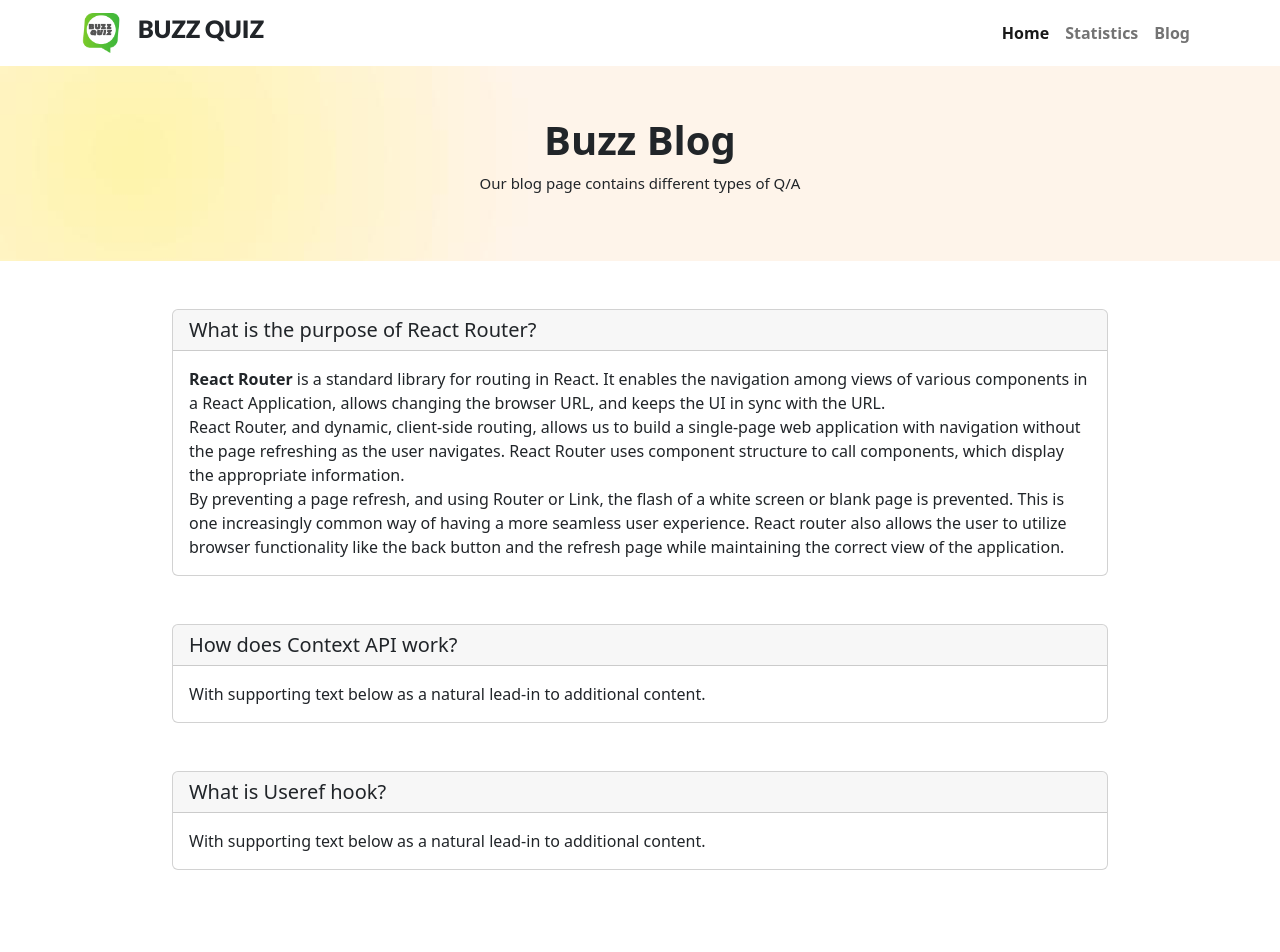
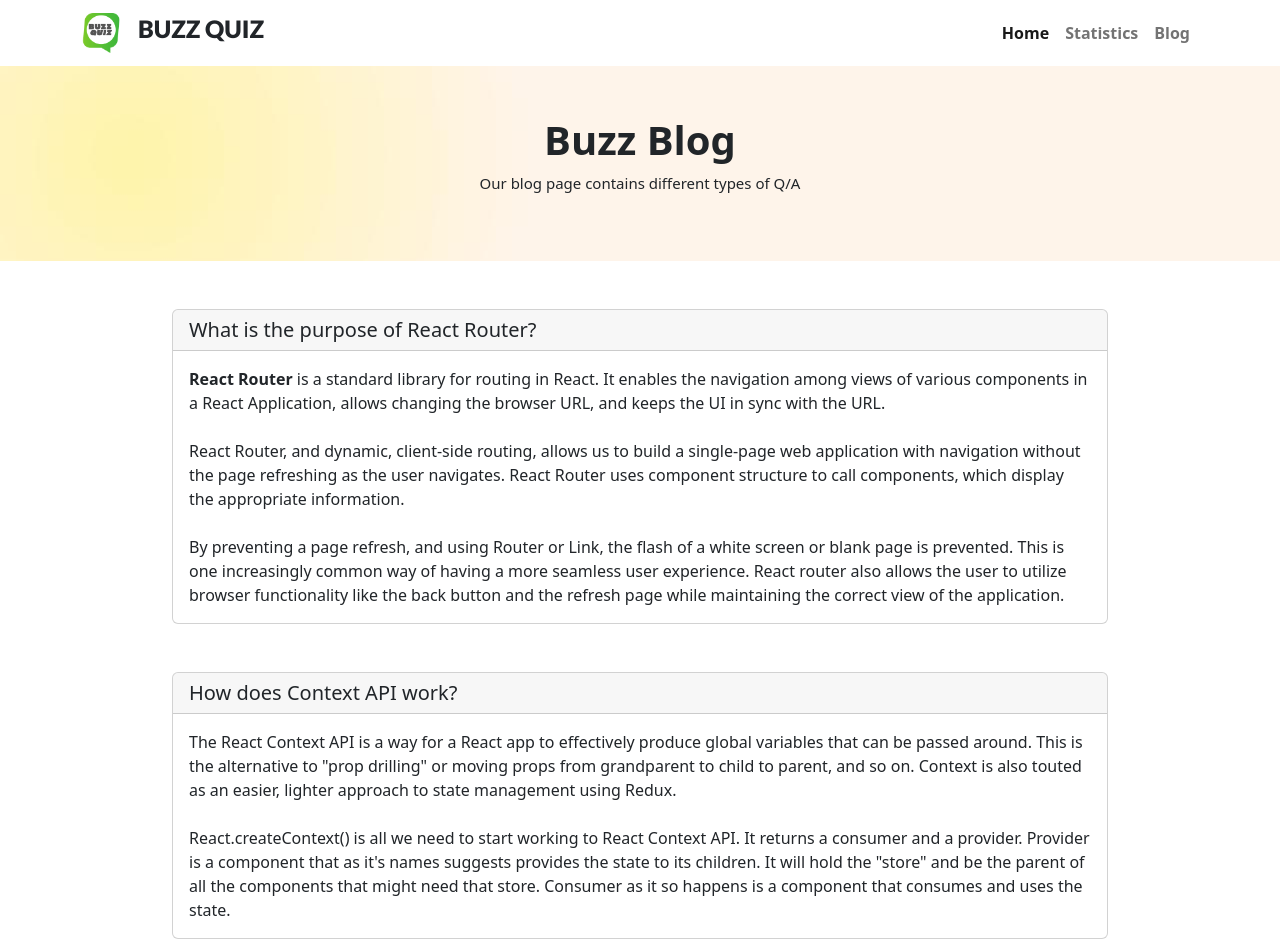
Before and after one commit to masudcodex/BuzzQuizz, a React (Create React App) app: page /blog in a window 1280 px wide. Shown: the top 952 px of the page. Before the commit the page ends 918 px from the top, so only its background shows below. Built offline with nearby package versions, Linux system fonts and the light colour scheme.

Commit message:
Blog Page completed

```diff
--- a/src/components/Blog/Blog.js
+++ b/src/components/Blog/Blog.js
@@ -14,10 +14,8 @@ const Blog = () => {
                     <Card.Header as="h5">What is the purpose of React Router?</Card.Header>
                     <Card.Body>
                         <Card.Text>
-                        <b>React Router</b> is a standard library for routing in React. It enables the navigation among views of various components in a React Application, allows changing the browser URL, and keeps the UI in sync with the URL.
-                        <br />
-                        React Router, and dynamic, client-side routing, allows us to build a single-page web application with navigation without the page refreshing as the user navigates. React Router uses component structure to call components, which display the appropriate information.
-                        <br />
+                        <b>React Router</b> is a standard library for routing in React. It enables the navigation among views of various components in a React Application, allows changing the browser URL, and keeps the UI in sync with the URL.<br /> <br />
+                        React Router, and dynamic, client-side routing, allows us to build a single-page web application with navigation without the page refreshing as the user navigates. React Router uses component structure to call components, which display the appropriate information. <br /> <br />
                         By preventing a page refresh, and using Router or Link, the flash of a white screen or blank page is prevented. This is one increasingly common way of having a more seamless user experience. React router also allows the user to utilize browser functionality like the back button and the refresh page while maintaining the correct view of the application.
 
 
@@ -28,15 +26,16 @@ const Blog = () => {
                     <Card.Header as="h5">How does Context API work?</Card.Header>
                     <Card.Body>
                         <Card.Text>
-                        With supporting text below as a natural lead-in to additional content.
+                        The React Context API is a way for a React app to effectively produce global variables that can be passed around. This is the alternative to "prop drilling" or moving props from grandparent to child to parent, and so on. Context is also touted as an easier, lighter approach to state management using Redux. <br /> <br />
+                        React.createContext() is all we need to start working to React Context API. It returns a consumer and a provider. Provider is a component that as it's names suggests provides the state to its children. It will hold the "store" and be the parent of all the components that might need that store. Consumer as it so happens is a component that consumes and uses the state.
                         </Card.Text>
                     </Card.Body>
                     </Card>
                     <Card className='text-start'>
-                    <Card.Header as="h5">What is Useref hook?</Card.Header>
+                    <Card.Header as="h5">What is useRef hook?</Card.Header>
                     <Card.Body>
                         <Card.Text>
-                        With supporting text below as a natural lead-in to additional content.
+                        Ref means just reference, so it can be a reference to anything (DOM node, Javascript value, etc). The useRef hook returns a mutable object which doesn’t re-render the component when it’s changed. It may looks like useState, but unlike useState, doesn’t trigger re-render of the component. The object that useRef returns have a current property that can hold any modifiable value.
                         </Card.Text>
                     </Card.Body>
                     </Card>
```
